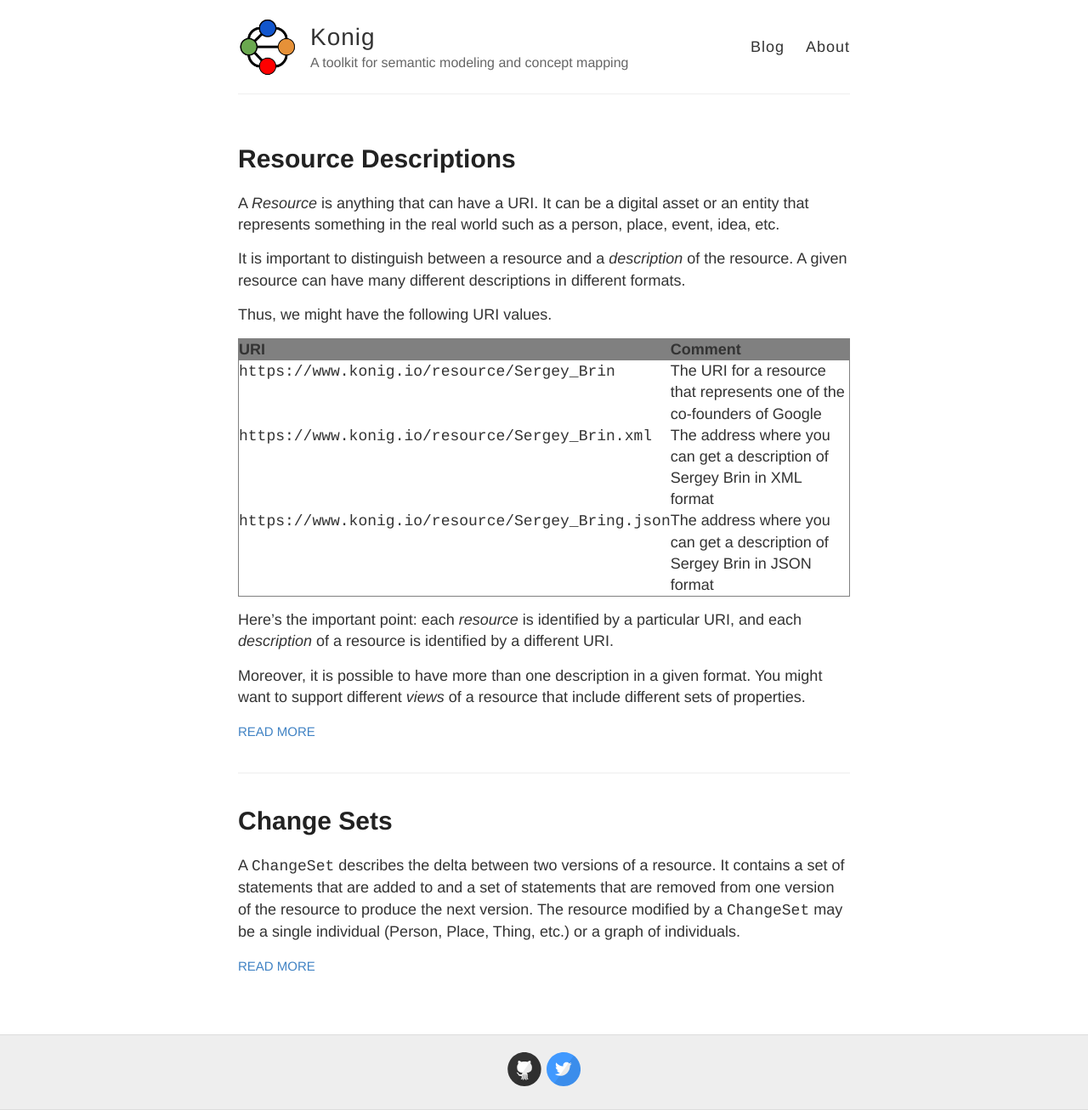
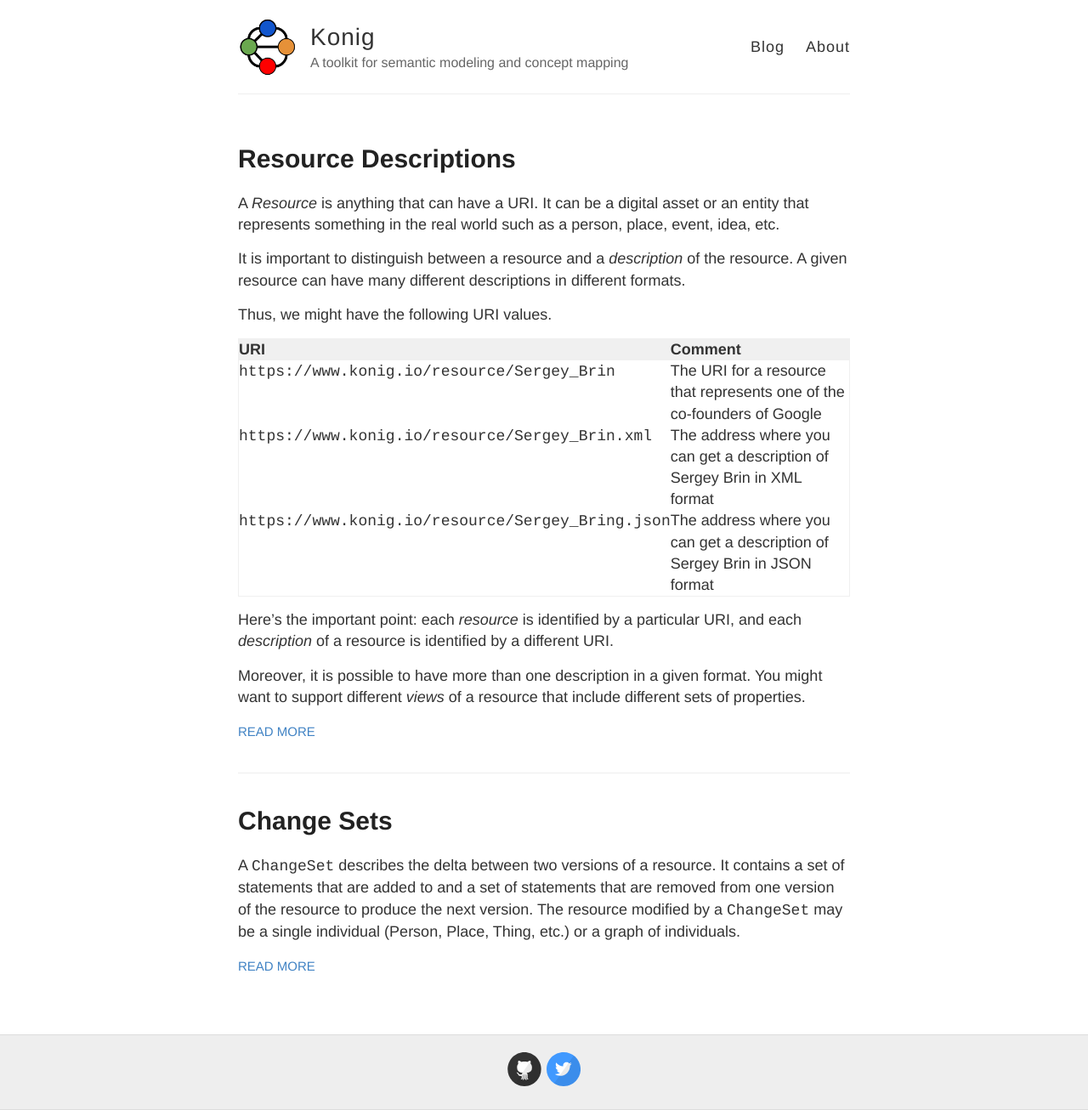
Before and after one commit to konigio/konigio.github.io, a Jekyll site: the page built from index.html, in a window 1280 px wide. Shown: the whole page at 85% size. Built offline with Jekyll 4.4.1, drawn with Linux system fonts in a browser that asks for light colours.

Commit message:
Fix table borders

```diff
--- a/_sass/_konig.scss
+++ b/_sass/_konig.scss
@@ -33,16 +33,20 @@ ol > li > ol > li {
   margin-top: 1em;
 }
 
+table.middel-aligned-table {
+  border: 0px;
+}
+
 table.middle-aligned-table td {
 	vertical-align: middle;
 }
 
 table {
-	border: 1px solid gray;
+	border: 1px solid #F0F0F0 ;
 }
 
 table th {
-	background-color: gray;
+	background-color: #F0F0F0 ;
 	text-align: left;
 	font-weight: bold;
 }
```
